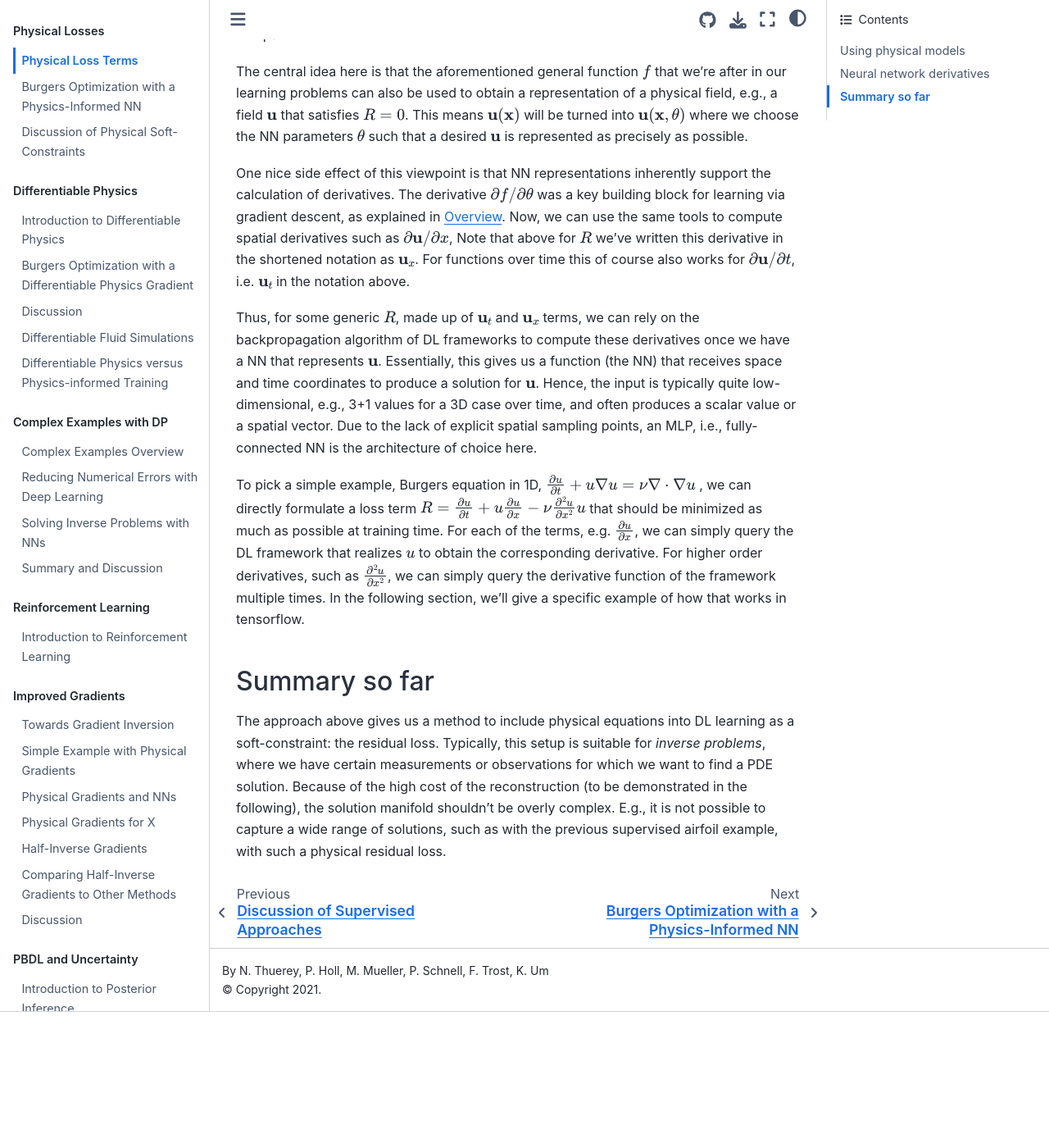
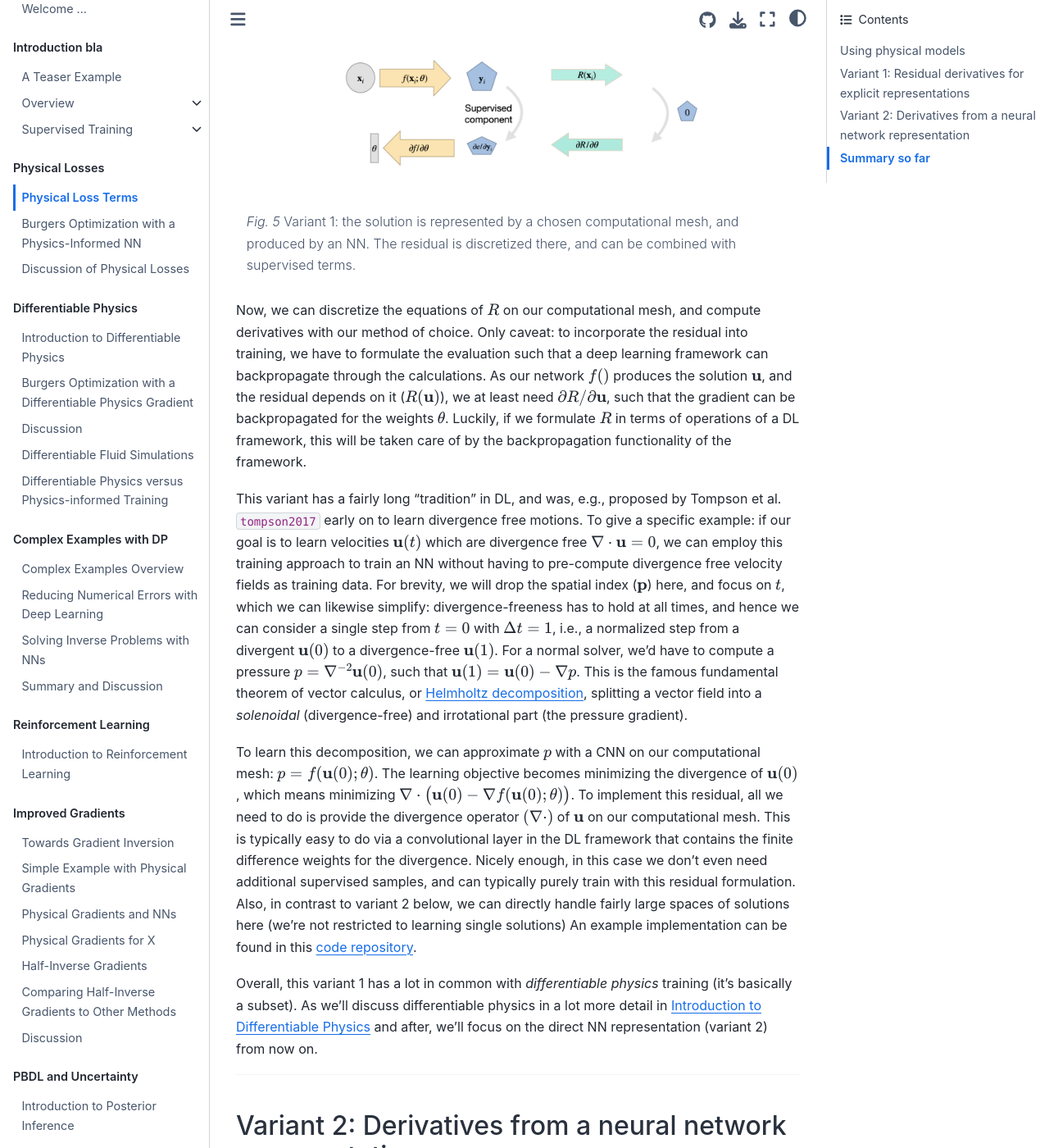
Before and after one commit to tum-pbs/pbdl-book, a Jupyter Book: the page built from physicalloss.md, in a window 1280 px wide and 1400 px high, scrolled down 2301 px. Shown: the whole window at 82% size. Built offline with Jupyter Book 1.0.4 settings and Sphinx 7.4.7 and the Sphinx Book theme 1.1.4, drawn with Linux system fonts in a browser that asks for light colours; pages that are not in the unit, such as notebooks, are missing from menus; cross-references to code outside the pages are shown as plain code; before the commit the page ends 3535 px from its top, so only the background shows below that; some of the changed text lies outside the part shown.

Commit message:
updated physical loss chapter

````diff
--- a/physicalloss.md
+++ b/physicalloss.md
@@ -10,13 +10,8 @@
 mathematically. As the following chapters will show, we can improve the
 training process by guiding it with our human knowledge of physics.
 
-```{figure} resources/physloss-overview.jpg
----
-height: 220px
-name: physloss-overview
----
-Physical losses typically combine a supervised loss with a combination of derivatives from the neural network.
-```
+![Divider](resources/divider6.jpg)
+
 
 ## Using physical models
 
@@ -63,17 +58,57 @@
 residual terms $R$ will actually reach zero during training. The non-linear optimization of the training process
 will minimize the supervised and residual terms as much as possible, but there is no guarantee. Large, non-zero residual
 contributions can remain. We'll look at this in more detail in the upcoming code example, for now it's important
-to remember that physical constraints in this way only represent _soft-constraints_, without guarantees
+to remember that physical constraints in this way only represent _soft constraints_, without guarantees
 of minimizing these constraints.
 
-## Neural network derivatives
+The previous overview did not really make clear how an NN produces $\mathbf{u}$.
+We can distinguish two different approaches here:
+via a chosen explicit representation of the target function (v1 in the following), or via using fully-connected neural networks to represent the solution (v2).
+E.g., for v1 we could set up a _spatial_ grid (or graph, or a set of sample points), while in the second case no explicit representation exists, and the NN instead receives the _spatial coordinate_ to produce the solution at a query position.
+We'll outline these two variants in more detail the following.
 
-In order to compute the residuals at training time, it would be possible to store
-the unknowns of $\mathbf{u}$ on a computational mesh, e.g., a grid, and discretize the equations of
-$R$ there. This has a fairly long "tradition" in DL, and was proposed by Tompson et al. {cite}`tompson2017` early on.
+---
 
-A popular variant of employing physical soft-constraints {cite}`raissi2019pinn`
-instead uses fully connected NNs to represent $\mathbf{u}$. This has some interesting pros and cons that we'll outline in the following, and we will also focus on it in the following code examples and comparisons.
+## Variant 1: Residual derivatives for explicit representations
+
+For variant 1, we choose the discretization and set up a computational mesh that covers our target domain. Without loss of generality, let's assume this is a Cartesian grid that samples the space with positions $\mathbf{p}$. Now, an NN is trained to produce the solution on the grid: $\mathbf{u}(\mathbf{p}) = f(\mathbf{x} ; \theta)$. For a regular grid, a CNN would be a good choice for $f$, while for triangle meshes we could use a graph-network, or a network with point-convolutions for particles.
+
+```{figure} resources/physloss-overview-v1.jpg
+---
+height: 220px
+name: physloss-overview-v1
+---
+Variant 1: the solution is represented by a chosen computational mesh, and produced by an NN. The residual is discretized there, and can be combined with supervised terms.
+```
+
+Now, we can discretize the equations of
+$R$ on our computational mesh, and compute derivatives with our method of choice. Only caveat: to incorporate the residual
+into training, we have to formulate the evaluation such that a deep learning framework can backpropagate through the
+calculations. As our network $f()$ produces the solution $\mathbf{u}$, and the residual depends on it ($R(\mathbf{u})$), we at least need $\partial R / \partial \mathbf u$, such that the gradient can be backpropagated for the weights $\theta$. Luckily, if we formulate $R$ in terms of operations of a DL framework, this will be taken care of by the backpropagation functionality of the framework.
+
+This variant has a fairly long "tradition" in DL, and was, e.g., proposed by Tompson et al. {cite}`tompson2017` early on to learn
+divergence free motions. To give a specific example: if our goal is to learn velocities $\mathbf u(t)$ which are divergence free $\nabla \cdot \mathbf u=0$, we can employ this training approach to train an NN without having to pre-compute divergence free velocity fields as training data. For brevity, we will drop the spatial index ($\mathbf p$) here, and focus on $t$, which we can likewise simplify: divergence-freeness has to hold at all times, and hence we can consider a single step from $t=0$ with $\Delta t=1$, i.e., a normalized step from a divergent $\mathbf u(0)$ to a divergence-free $\mathbf u(1)$. For a normal solver, we'd have to compute a pressure
+$p=\nabla^{-2} \mathbf{u}(0)$, such that $\mathbf{u}(1) = \mathbf{u}(0) - \nabla p$. This is the famous fundamental
+theorem of vector calculus, or
+[Helmholtz decomposition](https://en.wikipedia.org/wiki/Helmholtz_decomposition), splitting a vector field into a _solenoidal_ (divergence-free) and irrotational part (the pressure gradient).
+
+To learn this decomposition, we can approximate $p$ with a CNN on our computational mesh: $p = f(\mathbf{u}(0) ; \theta)$. The learning objective becomes minimizing the divergence of $\mathbf u(0)$, which means minimizing
+$\nabla \cdot \big( \mathbf{u}(0) - \nabla f(\mathbf{u}(0);\theta) \big)$.
+To implement this residual, all we need to do is provide the divergence operator $(\nabla \cdot)$ of $\mathbf u$ on our computational mesh. This is typically easy to do via
+a convolutional layer in the DL framework that contains the finite difference weights for the divergence.
+Nicely enough, in this case we don't even need additional supervised samples, and can typically purely train with this residual formulation. Also, in contrast to variant 2 below, we can directly handle fairly large spaces of solutions here (we're not restricted to learning single solutions)
+An example implementation can be found in this [code repository](https://github.com/tum-pbs/CG-Solver-in-the-Loop).
+
+Overall, this variant 1 has a lot in common with _differentiable physics_ training (it's basically a subset). As we'll discuss differentiable physics in a lot more detail
+in {doc}`diffphys` and after, we'll focus on the direct NN representation (variant 2) from now on.
+
+---
+
+## Variant 2: Derivatives from a neural network representation
+
+The second variant of employing physical residuals as soft constraints
+instead uses fully connected NNs to represent $\mathbf{u}$. This _physics-informed_ approach was popularized by Raissi et al. {cite}`raissi2019pinn`, and has some interesting pros and cons that we'll outline in the following. We will target  this  physics-informed version (variant 2) in the following code examples and discussions.
+
 
 The central idea here is that the aforementioned general function $f$ that we're after in our learning problems
 can also be used to obtain a representation of a physical field, e.g., a field $\mathbf{u}$ that satisfies $R=0$. This means $\mathbf{u}(\mathbf{x})$ will
@@ -85,6 +120,14 @@
 in {doc}`overview`. Now, we can use the same tools to compute spatial derivatives such as $\partial \mathbf{u} / \partial x$,
 Note that above for $R$ we've written this derivative in the shortened notation as $\mathbf{u}_{x}$.
 For functions over time this of course also works for $\partial \mathbf{u} / \partial t$, i.e. $\mathbf{u}_{t}$ in the notation above.
+
+```{figure} resources/physloss-overview-v2.jpg
+---
+height: 220px
+name: physloss-overview-v2
+---
+Variant 2: the solution is produced by a fully-connected network, typically requiring a supervised loss with a combination of derivatives from the neural network for the residual. These NN derivatives have their own share of advantages and disadvantages.
+```
 
 Thus, for some generic $R$, made up of $\mathbf{u}_t$ and $\mathbf{u}_{x}$ terms, we can rely on the backpropagation algorithm
 of DL frameworks to compute these derivatives once we have a NN that represents $\mathbf{u}$. Essentially, this gives us a
@@ -101,7 +144,7 @@
 
 ## Summary so far
 
-The approach above gives us a method to include physical equations into DL learning as a soft-constraint: the residual loss.
+The approach above gives us a method to include physical equations into DL learning as a soft constraint: the residual loss.
 Typically, this setup is suitable for _inverse problems_, where we have certain measurements or observations
 for which we want to find a PDE solution. Because of the high cost of the reconstruction (to be
 demonstrated in the following), the solution manifold shouldn't be overly complex. E.g., it is not possible
````
Also changed, not shown: overview.md (+1 -1 lines), physicalloss-discuss.md (+9 -9 lines), supervised-discuss.md (+1 -1 lines), diffphys-code-burgers.ipynb, physicalloss-code.ipynb, resources/physloss-overview-v1.jpg (added), resources/physloss-overview-v2.jpg (added), resources/physloss-overview.jpg (deleted), 1 other file.
